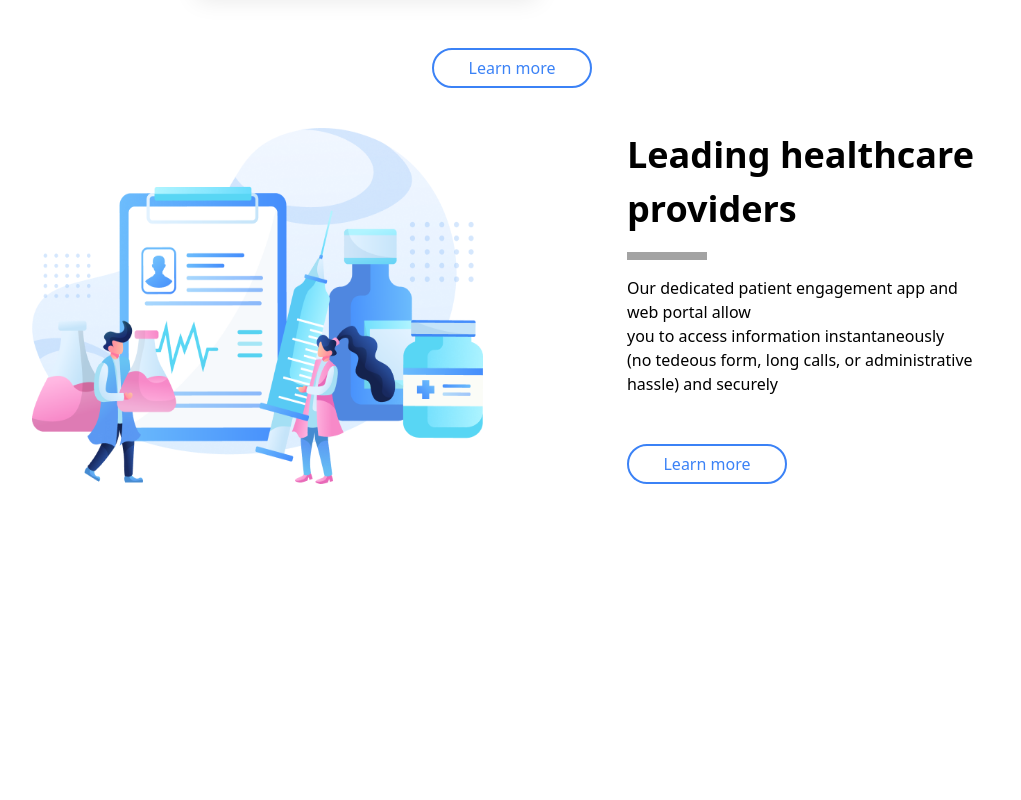
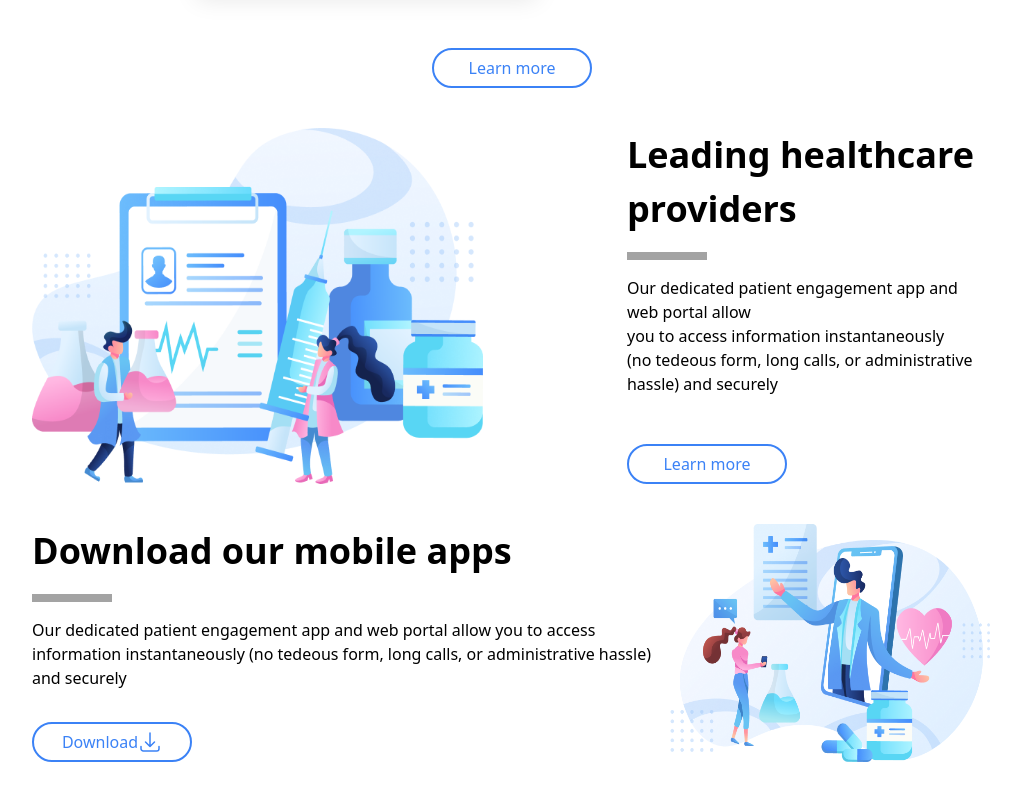
Before and after one commit to christaiwo/health-care-landing-page, a website: page index.html in a window 1280 px wide. Shown: the part 3372-4172 px from the top of the page, without its empty margins (128-1149 px from the left). Before the commit the page ends 3896 px from the top, so only its background shows below. Drawn offline with Linux system fonts and the light colour scheme; files whose address does not match are found by name.

Commit message:
Added download section

```diff
--- a/index.html
+++ b/index.html
@@ -111,6 +111,26 @@
         </div>
     </section>
 
+    <section class="md:flex md:justify-center md:my-10 md:mx-2 mx-2 lg:mx-40 mt-36">
+        <div class="">
+            <h2 class="font-bold text-36 md:text-36 lg:text-36 mb-4">
+                Download our mobile apps
+            </h2>
+            <div class="border-4 border-neutral-400 h-0 w-20 mb-4"></div>
+            <p class=" mb-4">
+                Our dedicated patient engagement app and web portal allow you to access information instantaneously (no tedeous form, long calls, or administrative hassle) and securely
+            </p>
+            <button class="flex flex-row justify-center items-center border-2 bg-transparent border-blue-500 text-blue-500 rounded-full w-40 h-10 mt-8 ">Download
+                <svg xmlns="http://www.w3.org/2000/svg" fill="none" viewBox="0 0 24 24" stroke-width="1.5" stroke="currentColor" class="w-6 h-6">
+                    <path stroke-linecap="round" stroke-linejoin="round" d="M3 16.5v2.25A2.25 2.25 0 005.25 21h13.5A2.25 2.25 0 0021 18.75V16.5M16.5 12L12 16.5m0 0L7.5 12m4.5 4.5V3" />
+                  </svg>
+            </button>
+        </div>
+        <div class="">
+            <img src="./img/trafalgar-illustration sec03 1.png" class="h-full w-full"  alt="">
+        </div>
+    </section>
+
 
 </body>
 </html>
```
